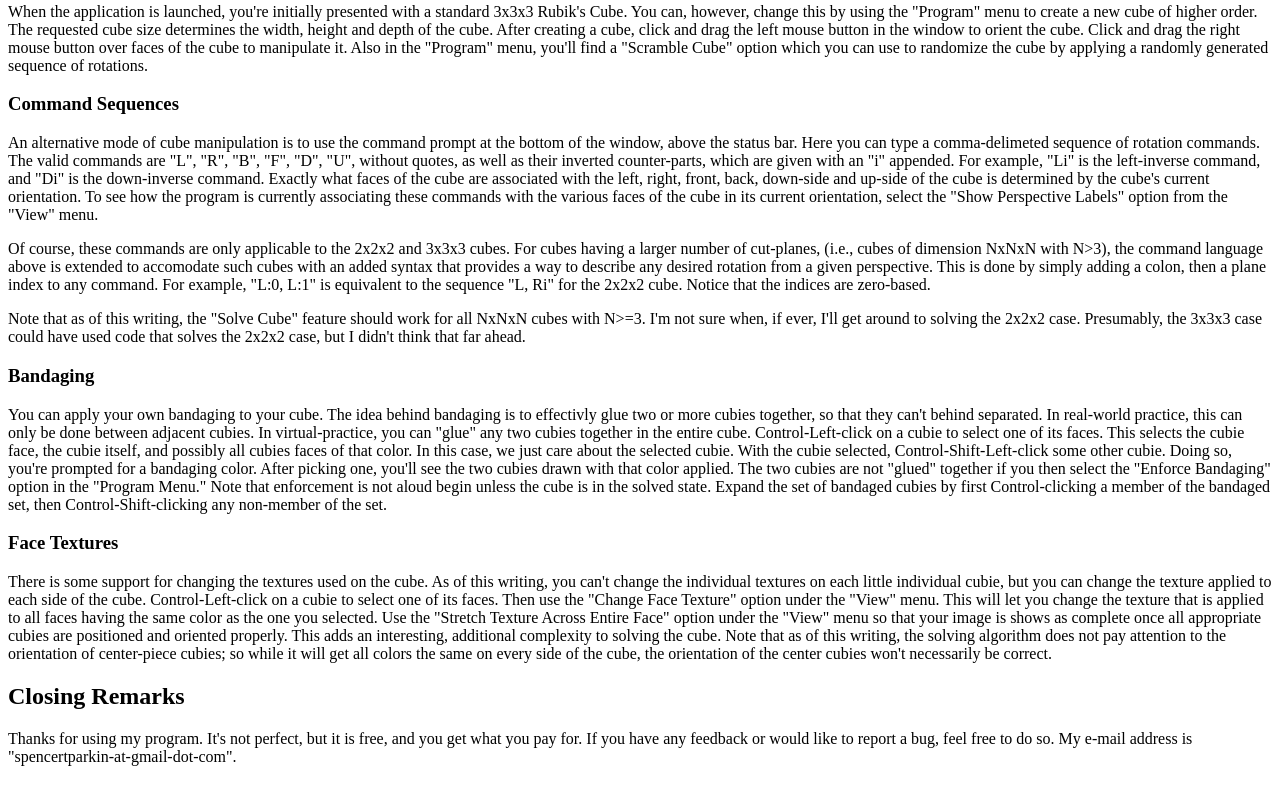
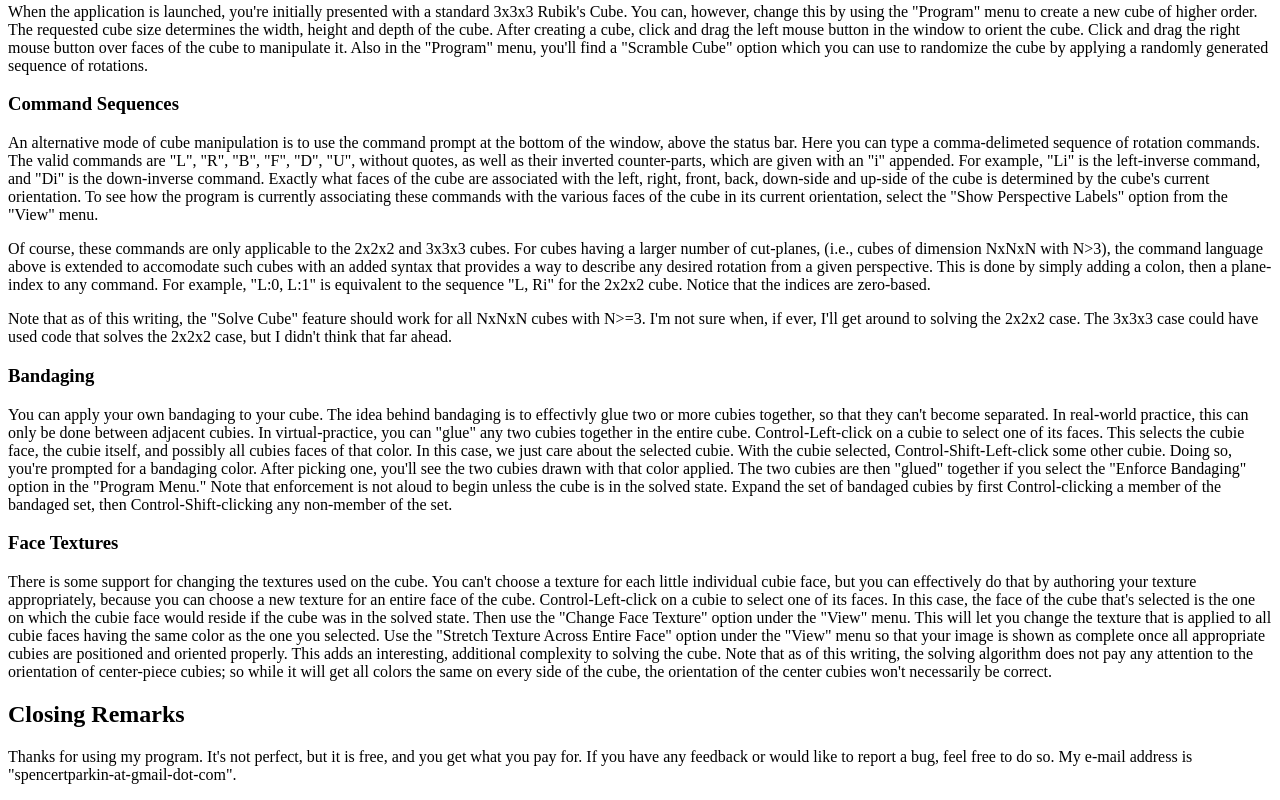
Before and after one commit to spencerparkin/RubiksCube, a plain HTML site: page index.html in a window 1280 px wide. Shown: the part 675-1475 px from the top of the page. Drawn offline with Linux system fonts and the light colour scheme.

Commit message:
try to fix some grammar errors

```diff
--- a/index.html
+++ b/index.html
@@ -45,21 +45,21 @@
 	NxNxN with N>3), the command language above is extended to accomodate such
 	cubes with an added syntax that provides a way to describe any desired rotation
 	from a given perspective.  This is done by simply adding a colon, then a
-	plane index to any command.  For example, "L:0, L:1" is equivalent to the
+	plane-index to any command.  For example, "L:0, L:1" is equivalent to the
 	sequence "L, Ri" for the 2x2x2 cube.  Notice that the indices are zero-based.
 	</p>
 
 	<p>Note that as of this writing,
 	the "Solve Cube" feature should work for all NxNxN cubes with N>=3.
 	I'm not sure when, if ever, I'll get around to solving the 2x2x2 case.
-	Presumably, the 3x3x3 case could have used code that solves the 2x2x2 case,
+	The 3x3x3 case could have used code that solves the 2x2x2 case,
 	but I didn't think that far ahead.</p>
 
 	<h3>Bandaging</h3>
 
 	<p>
 	You can apply your own bandaging to your cube.  The idea behind bandaging
-	is to effectivly glue two or more cubies together, so that they can't behind
+	is to effectivly glue two or more cubies together, so that they can't become
 	separated.  In real-world practice, this can only be done between adjacent cubies.
 	In virtual-practice, you can "glue" any two cubies together in the entire cube.
 	Control-Left-click on a cubie to select one of its faces.  This selects the cubie face,
@@ -67,8 +67,8 @@
 	just care about the selected cubie.  With the cubie selected, Control-Shift-Left-click
 	some other cubie.  Doing so, you're prompted for a bandaging color.  After picking
 	one, you'll see the two cubies drawn with that color applied.  The two cubies are
-	not "glued" together if you then select the "Enforce Bandaging" option in the "Program Menu."
-	Note that enforcement is not aloud begin unless the cube is in the solved state.
+	then "glued" together if you select the "Enforce Bandaging" option in the "Program Menu."
+	Note that enforcement is not aloud to begin unless the cube is in the solved state.
 	Expand the set of bandaged cubies by first Control-clicking a member of the bandaged set,
 	then Control-Shift-clicking any non-member of the set.
 	</p>
@@ -76,15 +76,17 @@
 	<h3>Face Textures</h3>
 
 	<p>
-	There is some support for changing the textures used on the cube.  As of this writing,
-	you can't change the individual textures on each little individual cubie, but you can
-	change the texture applied to each side of the cube.  Control-Left-click on a cubie
-	to select one of its faces.  Then use the "Change Face Texture" option under the "View" menu.
-	This will let you change the texture that is applied to all faces having the same color
+	There is some support for changing the textures used on the cube.  You can't choose a texture
+	for each little individual cubie face, but you can effectively do that by authoring your
+	texture appropriately, because you can choose a new texture for an entire face of the cube.
+	Control-Left-click on a cubie to select one of its faces.  In this case, the face of the cube
+	that's selected is the one on which the cubie face would reside if the cube was in the solved state.
+	Then use the "Change Face Texture" option under the "View" menu.
+	This will let you change the texture that is applied to all cubie faces having the same color
 	as the one you selected.  Use the "Stretch Texture Across Entire Face" option under the
-	"View" menu so that your image is shows as complete once all appropriate cubies are positioned
+	"View" menu so that your image is shown as complete once all appropriate cubies are positioned
 	and oriented properly.  This adds an interesting, additional complexity to solving the cube.
-	Note that as of this writing, the solving algorithm does not pay attention to the orientation
+	Note that as of this writing, the solving algorithm does not pay any attention to the orientation
 	of center-piece cubies; so while it will get all colors the same on every side of the cube,
 	the orientation of the center cubies won't necessarily be correct.
 	</p>
```
